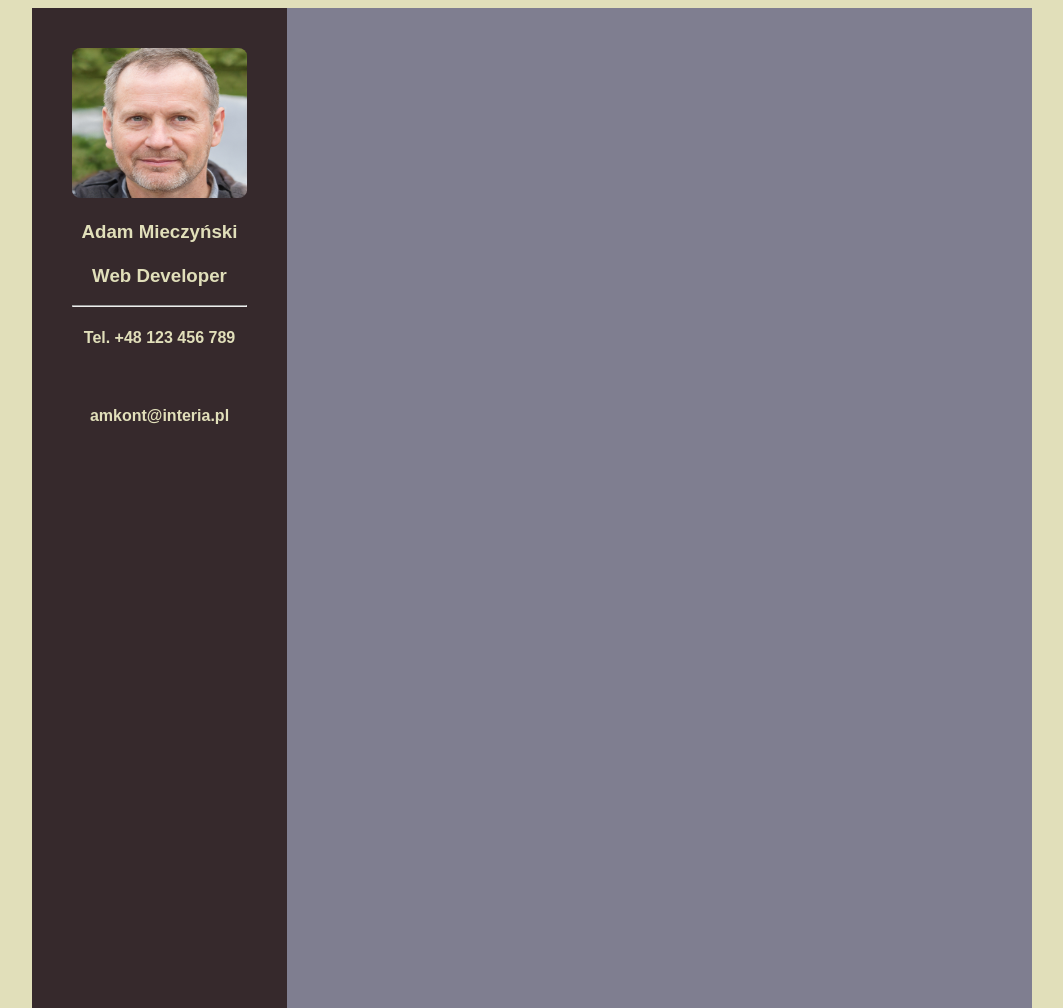
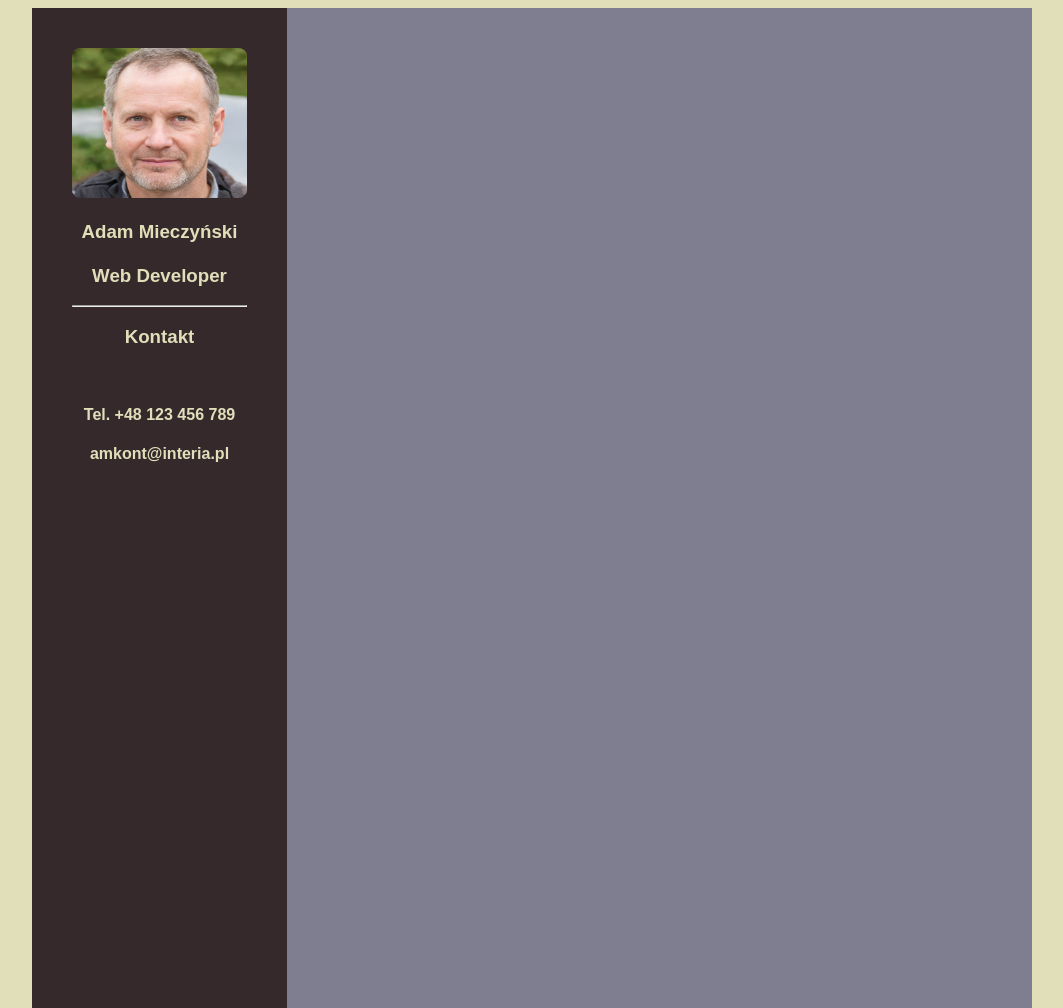
Before and after one commit to WaterWeight/TP.github.io, a plain HTML site: page index.html in a window 1280 px wide. Shown: the whole page, without its empty margins (108-1171 px from the left). Drawn offline with Linux system fonts and the light colour scheme.

Commit message:
Zmiany estetyczne informacji profilowych

```diff
--- a/index.html
+++ b/index.html
@@ -13,7 +13,8 @@
                     <img src="dude.png" />
                 </div>
                 <h3>Adam Mieczyński<br /><br /><span> Web Developer</span></h3> <hr />
-                <h4>Tel. +48 123 456 789</h4> <br>
+                <h3>Kontakt</h3><br>
+                <h4>Tel. +48 123 456 789</h4>
                 <h4>amkont@interia.pl</h4> <br> <br>
 
             </div>
```
